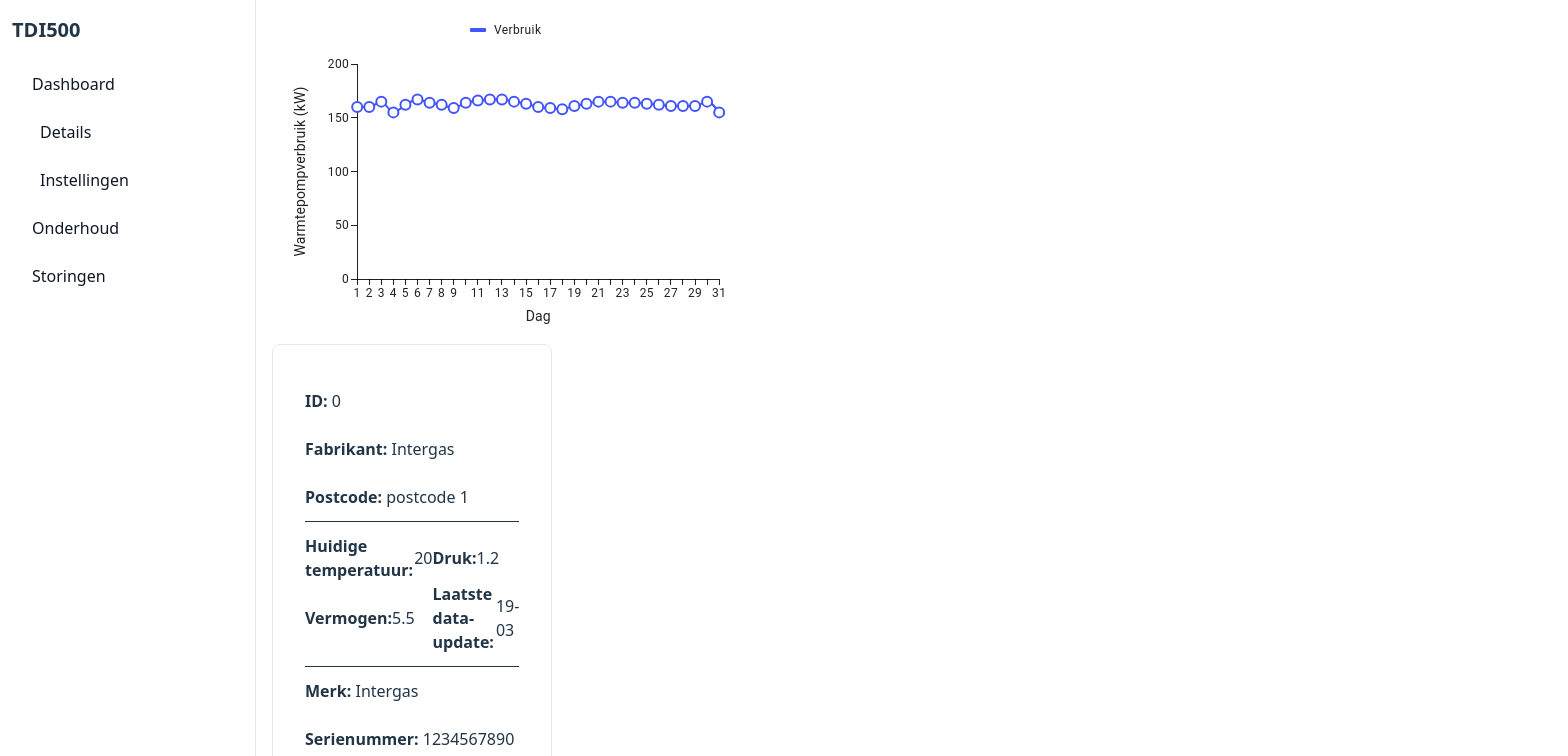
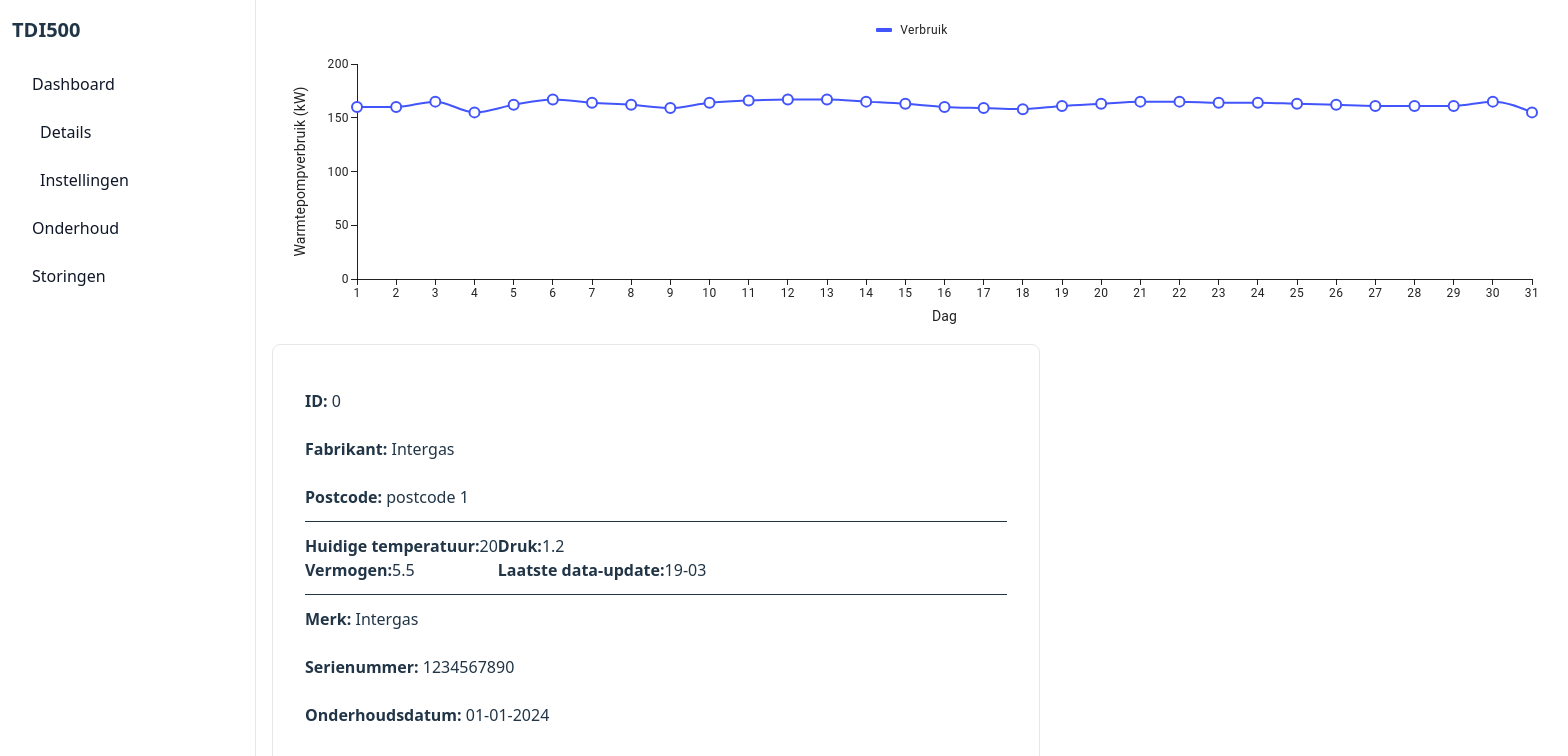
Before and after one commit to CurleyDS/Installateursportaal, a React (Vite) app: page /0 in a window 1280 px wide. Shown: the top 756 px of the page, 1568 px wide, since content can reach past the window. Built offline with nearby package versions, Linux system fonts and the light colour scheme.

Commit message:
partially fixed details page width

```diff
--- a/src/index.css
+++ b/src/index.css
@@ -6,8 +6,7 @@
   font-weight: 400;
 
   color-scheme: light dark;
-  color: rgba(255, 255, 255, 0.87);
-  /* background-color: #242424; */
+  color: rgba(0, 0, 0, 1);
   background-color: white;
 
   font-synthesis: none;
--- a/src/pages/Details.jsx
+++ b/src/pages/Details.jsx
@@ -78,7 +78,7 @@ function Details() {
                     height={300}
                 />
             </div>
-            <div>
+            <div className='w-screen'>
                 <div className='p-3 w-3/5 border border-gray-200 rounded-lg'>
                     <div className='p-5'>
                         <ul role='list'>
```
